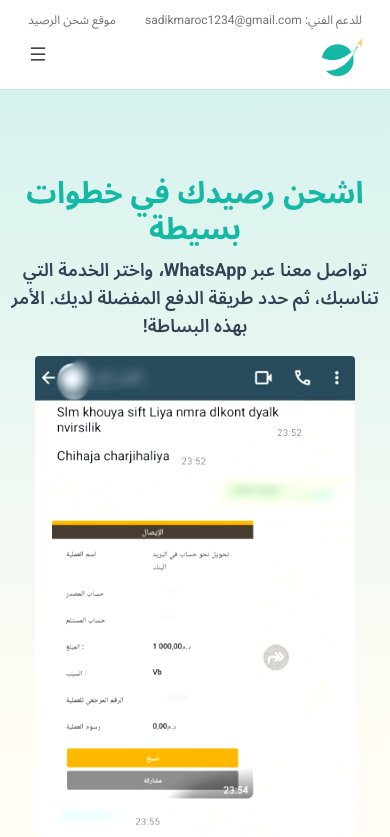
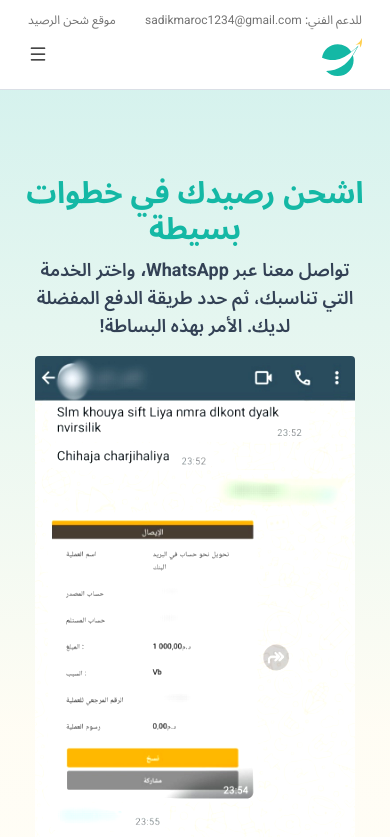
Before and after one commit to redaezziani/xbet, a Next.js app: page /usage in a window 390 px wide. Shown: the top 837 px of the page. Built offline with nearby package versions, Linux system fonts and the light colour scheme.

Commit message:
chore: Update page UI with Arabic translations and fix button styling

```diff
--- a/src/app/usage/page.tsx
+++ b/src/app/usage/page.tsx
@@ -8,7 +8,7 @@ export default function Usage() {
     <div className='relative flex min-h-screen flex-col items-center justify-start gap-2'>
       <Header />
       <div className='absolute h-full min-h-screen w-full bg-gradient-to-b from-primary/20 via-amber-100/20 to-transparent' />
-      <main className='z-10 mt-44 flex min-h-[70vh] w-full max-w-6xl flex-col items-center justify-center gap-4'>
+      <main className='z-10 mt-44 px-6 md:px-0 flex min-h-[70vh] w-full max-w-6xl flex-col items-center justify-center gap-4'>
         <section>
           {' '}
           {/* Use <section> to group related content */}
```
